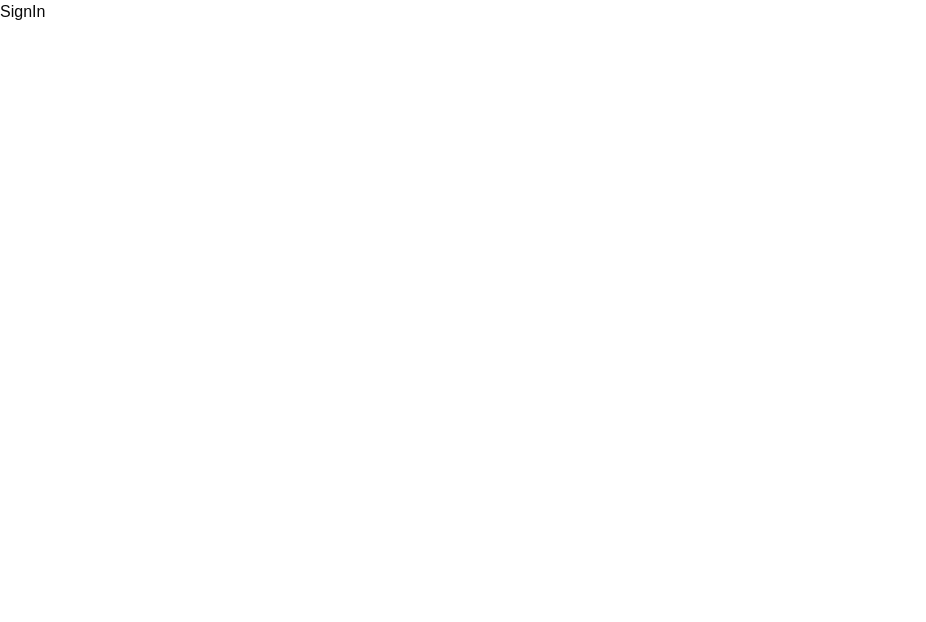
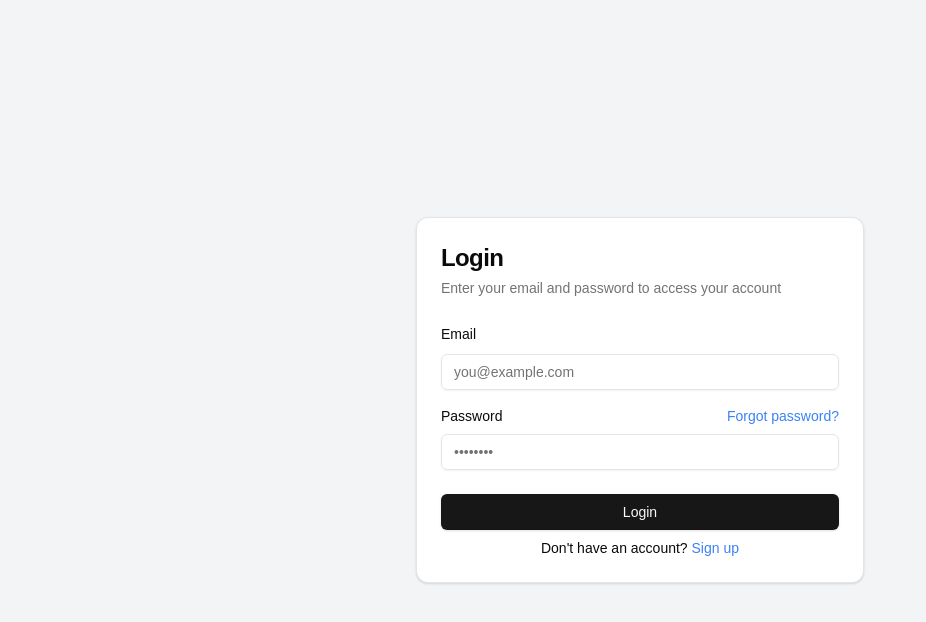
Before and after one commit to SagarKarmoker/next-saas-clerk, a Next.js app: page /sign-in in a window 1280 px wide. Shown: the top 622 px of the page, without its empty margins (0-926 px from the left). Built offline with nearby package versions, Linux system fonts and the light colour scheme; no server answers.

Commit message:
webhook: done

```diff
--- /dev/null
+++ b/app/api/webhook/register/route.js
@@ -0,0 +1,85 @@
+import { Webhook } from 'svix'
+import { headers } from 'next/headers'
+import { WebhookEvent } from '@clerk/nextjs/server'
+import prisma from '@/libs/prisma'
+
+// we are using svix
+export async function POST(req) {
+    const WEBHOOK_SECRET = process.env.WEBHOOK_SECRET
+
+    if (!WEBHOOK_SECRET) {
+        throw new Error("Please add webhook sceret");
+    }
+
+    const headerPayload = await headers()
+    const svix_id = headerPayload.get("svix-id")
+    const svix_timestamp = headerPayload.get("svix-timestamp")
+    const svix_signature = headerPayload.get("svix-signature")
+
+    console.log(headerPayload)
+
+    if (!svix_id || !svix_timestamp || !svix_signature) {
+        return new Response("Error: No svix header")
+    }
+
+    // payload data comes from webhook
+    const payload = await req.json()
+    const body = JSON.stringify(payload)
+
+    // webhook
+    const wh = new Webhook(WEBHOOK_SECRET)
+    let event;
+
+    try {
+        event = wh.verify(body, {
+            "svix-id": svix_id,
+            "svix-timestamp": svix_timestamp,
+            "svix-signature": svix_signature,
+        })
+    } catch (error) {
+        console.error("error verifying webhook0", error)
+        return new Response("Error in webhook", {
+            status: 400
+        })
+    }
+
+    const { id } = event.data;
+    const eventType = event.type;
+
+    //logs
+    if (eventType === 'user.created') {
+        try {
+            const { email_addresses, primary_email_address_id } = event.data;
+            const primaryEmail = email_addresses.find(
+                (email) => email.id === primary_email_address_id
+            )
+
+            if(!primaryEmail){
+                return new Response("No primary email found", {
+                    status: 400
+                })
+            }
+
+            // DB operation
+            const user = await prisma.user.create({
+                data: {
+                    id: event.data.id,
+                    email: primaryEmail.email_address,
+                    isSubscribed: false
+                }
+            });
+
+            console.log("User created", user)
+
+        } catch (error) {
+            console.log(error)
+            return new Response("Error creating in db", {
+                status: 400
+            })
+        }
+    }
+
+    return new Response("webhook received successfully", {
+        status: 200
+    })
+}
--- a/app/page.jsx
+++ b/app/page.jsx
@@ -1,29 +1,7 @@
-import {
-  Card,
-  CardContent,
-  CardDescription,
-  CardFooter,
-  CardHeader,
-  CardTitle,
-} from "@/components/ui/card"
-
-
 export default function Home() {
   return (
     <>
-      <Card>
-        <CardHeader>
-          <CardTitle>Card Title</CardTitle>
-          <CardDescription>Card Description</CardDescription>
-        </CardHeader>
-        <CardContent>
-          <p>Card Content</p>
-        </CardContent>
-        <CardFooter>
-          <p>Card Footer</p>
-        </CardFooter>
-      </Card>
-
+      <p>HomePage</p>
     </>
   );
 }
--- a/app/sign-in/page.jsx
+++ b/app/sign-in/page.jsx
@@ -1,7 +1,113 @@
-import React from 'react'
+'use client'
+
+import { useState } from 'react'
+import { useSignIn } from '@clerk/nextjs'
+import Link from 'next/link'
+import { Button } from "@/components/ui/button"
+import { Input } from "@/components/ui/input"
+import { Label } from "@/components/ui/label"
+import { Card, CardHeader, CardTitle, CardDescription, CardContent, CardFooter } from "@/components/ui/card"
+import { AlertCircle } from 'lucide-react'
+import { useRouter } from 'next/navigation'
 
 export default function SignIn() {
+  const { isLoaded, signIn, setActive } = useSignIn();
+  const [email, setEmail] = useState('')
+  const [password, setPassword] = useState('')
+  const [error, setError] = useState('')
+  const router = useRouter()
+
+  const handleSubmit = async (e) => {
+    e.preventDefault()
+    setError('')
+
+    if (!email || !password) {
+      setError('Please fill in all fields')
+      return
+    }
+
+    if (!/\S+@\S+\.\S+/.test(email)) {
+      setError('Please enter a valid email address')
+      return
+    }
+
+    try {
+      const result = await signIn.create({
+        identifier: email,
+        password
+      })
+
+      if(result.status === 'complete'){
+        await setActive({session: result.createdSessionId})
+        router.push("/dashboard")
+      }else{
+        console.log(error)
+      }
+    } catch (error) {
+      // console.error("error", error.errors[0].message);
+      setError(error.errors[0].message)
+    }
+  }
+
+  if (!isLoaded) {
+    return null;
+  }
+
+
   return (
-    <div>SignIn</div>
+    <div className="min-h-screen flex items-center justify-center bg-gray-100">
+      <Card className="w-full max-w-md">
+        <CardHeader className="space-y-1">
+          <CardTitle className="text-2xl font-bold">Login</CardTitle>
+          <CardDescription>Enter your email and password to access your account</CardDescription>
+        </CardHeader>
+        <form onSubmit={handleSubmit}>
+          <CardContent className="space-y-4">
+            <div className="space-y-2">
+              <Label htmlFor="email">Email</Label>
+              <Input
+                id="email"
+                type="email"
+                placeholder="you@example.com"
+                value={email}
+                onChange={(e) => setEmail(e.target.value)}
+                required
+              />
+            </div>
+            <div className="space-y-2">
+              <div className="flex items-center justify-between">
+                <Label htmlFor="password">Password</Label>
+                <Link href="/forgot-password" className="text-sm text-blue-500 hover:underline">
+                  Forgot password?
+                </Link>
+              </div>
+              <Input
+                id="password"
+                type="password"
+                placeholder="••••••••"
+                value={password}
+                onChange={(e) => setPassword(e.target.value)}
+                required
+              />
+            </div>
+            {error && (
+              <div className="text-red-500 text-sm flex items-center">
+                <AlertCircle className="w-4 h-4 mr-2" />
+                {error}
+              </div>
+            )}
+          </CardContent>
+          <CardFooter className="flex flex-col space-y-2">
+            <Button type="submit" className="w-full">Login</Button>
+            <div className="text-sm text-center">
+              {`Don't have an account?`}{' '}
+              <Link href="/sign-up" className="text-blue-500 hover:underline">
+                Sign up
+              </Link>
+            </div>
+          </CardFooter>
+        </form>
+      </Card>
+    </div>
   )
 }
--- a/app/sign-up/page.jsx
+++ b/app/sign-up/page.jsx
@@ -72,7 +72,7 @@ export default function SignUp() {
 
             // if complete verification
             if (completeSignup.status === 'complete') {
-                await setActive(completeSignup.createdSessionId)
+                await setActive({session: completeSignup.createdSessionId})
                 setSuccess(true)
                 router.push("/dashboard")
             }
--- a/package.json
+++ b/package.json
@@ -20,6 +20,7 @@
     "next": "15.0.1",
     "react": "^18.3.1",
     "react-dom": "^18.3.1",
+    "svix": "^1.37.0",
     "tailwind-merge": "^2.5.4",
     "tailwindcss-animate": "^1.0.7"
   },
```
Also changed, not shown: 1 other file (tests, documents, lock files or other folders).
